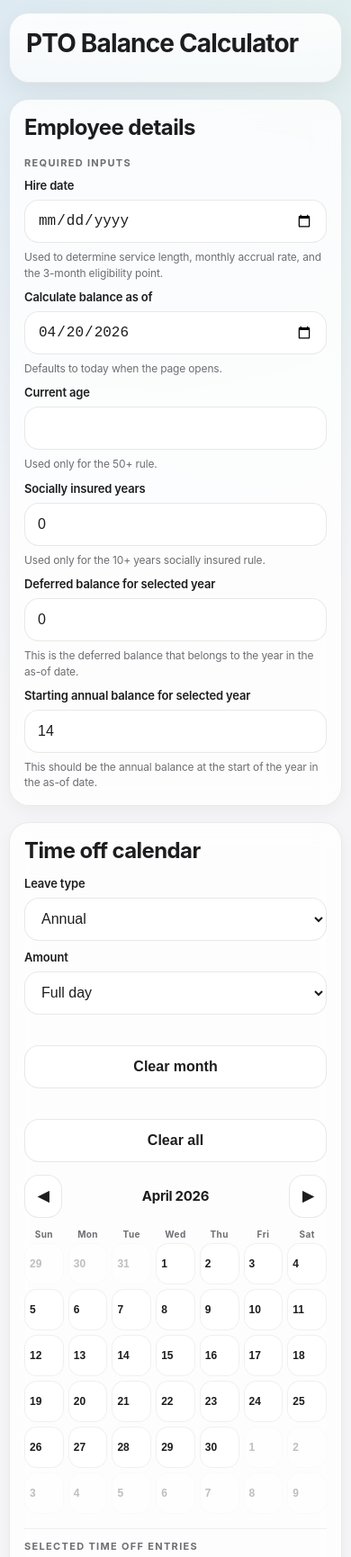
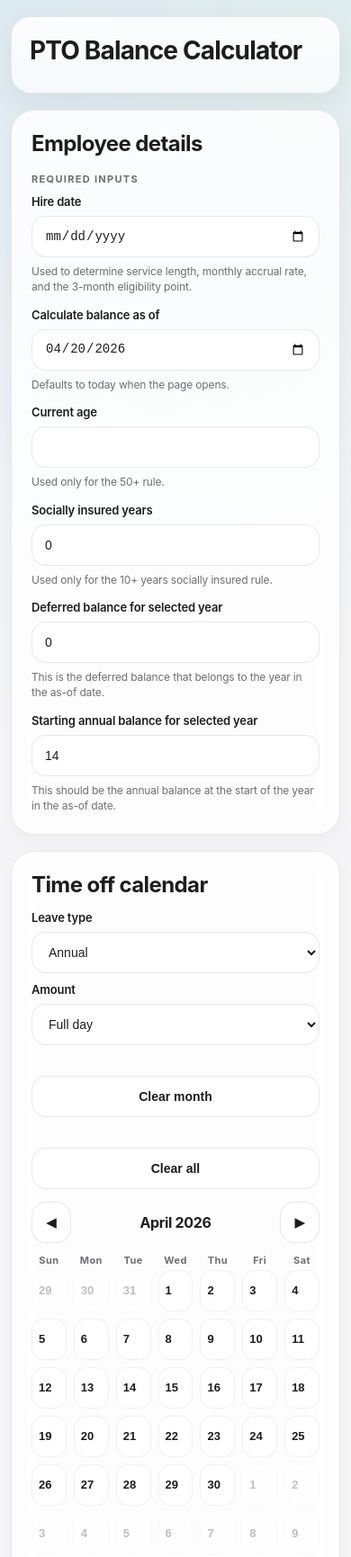
Before and after one commit to ahmedkmuhammad/PTO-calculator, a plain HTML site: page index.html in a window 390 px wide. Shown: the top 1731 px of the page at 90% size. Drawn offline with Linux system fonts and the light colour scheme.

Commit message:
Add files via upload

```diff
--- a/index.html
+++ b/index.html
@@ -2,7 +2,7 @@
 <html lang="en">
 <head>
   <meta charset="UTF-8" />
-  <meta name="viewport" content="width=device-width, initial-scale=1.0, viewport-fit=cover" />
+  <meta name="viewport" content="width=device-width, initial-scale=1.0" />
   <title>PTO Balance Calculator</title>
   <style>
     :root {
@@ -298,104 +298,18 @@
       .ledger-head { display: grid; position: sticky; top: 0; background: rgba(255,255,255,0.95); z-index: 2; }
     }
 
-    @media (max-width: 900px) {
-      .wrap {
-        max-width: 100%;
-        padding: 14px 10px 28px;
-      }
-      .hero {
-        padding: 18px;
-        border-radius: 22px;
-      }
-      .hero h1 {
-        font-size: 28px;
-        line-height: 1.08;
-      }
-      .grid {
-        grid-template-columns: 1fr;
-        gap: 14px;
-      }
-      .card {
-        padding: 16px;
-        border-radius: 22px;
-      }
-      .form-grid,
-      .toolbar {
-        grid-template-columns: 1fr;
-        gap: 10px;
-      }
-      input, select, button {
-        font-size: 16px;
-        min-height: 48px;
-      }
-      .calendar-shell {
-        max-width: 100%;
-      }
-      .calendar-header {
-        grid-template-columns: 42px 1fr 42px;
-        gap: 8px;
-      }
-      .calendar-title {
-        font-size: 15px;
-      }
-      .calendar-grid {
-        gap: 5px;
-      }
-      .weekday {
-        font-size: 10px;
-      }
-      .day {
-        max-height: 52px;
-        min-height: 46px;
-        border-radius: 14px;
-        padding: 5px;
-        font-size: 11px;
-      }
-      .day-num {
-        font-size: 12px;
-      }
-      .day-tag {
-        font-size: 8px;
-        bottom: 3px;
-        right: 4px;
-      }
-      .selected-list {
-        max-width: 100%;
-      }
-      .selected-item {
-        grid-template-columns: 1fr;
-        align-items: start;
-        gap: 7px;
-      }
-      .mini-grid {
-        gap: 10px;
-      }
-      .mini-card {
-        padding: 12px;
-        border-radius: 18px;
-      }
-      .mini-card .v {
-        font-size: 24px;
-      }
-      .line-items li {
-        flex-direction: column;
-        align-items: flex-start;
-        gap: 5px;
-      }
-      .ledger {
-        max-height: 420px;
-      }
-      .ledger-row {
-        grid-template-columns: 1fr;
-        gap: 4px;
-        padding: 8px 0;
-      }
-      .ledger-head {
-        display: none;
-      }
-    }
+/* Make date inputs match the age field on iPhone */
+input[type="date"] {
+  -webkit-appearance: none;
+  appearance: none;
+  min-height: 46px;
+  height: 46px;
+  padding: 12px 14px;
+  font-size: 14px;
+  line-height: 1.2;
+}
 
-  </style>
+</style>
 </head>
 <body>
   <div class="wrap">
```
